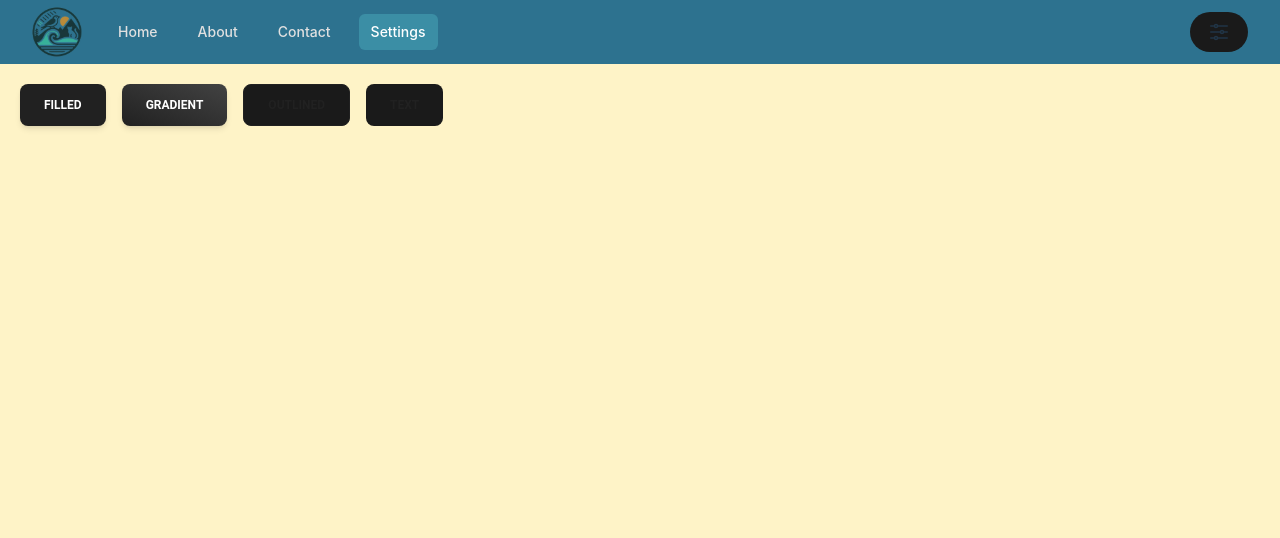
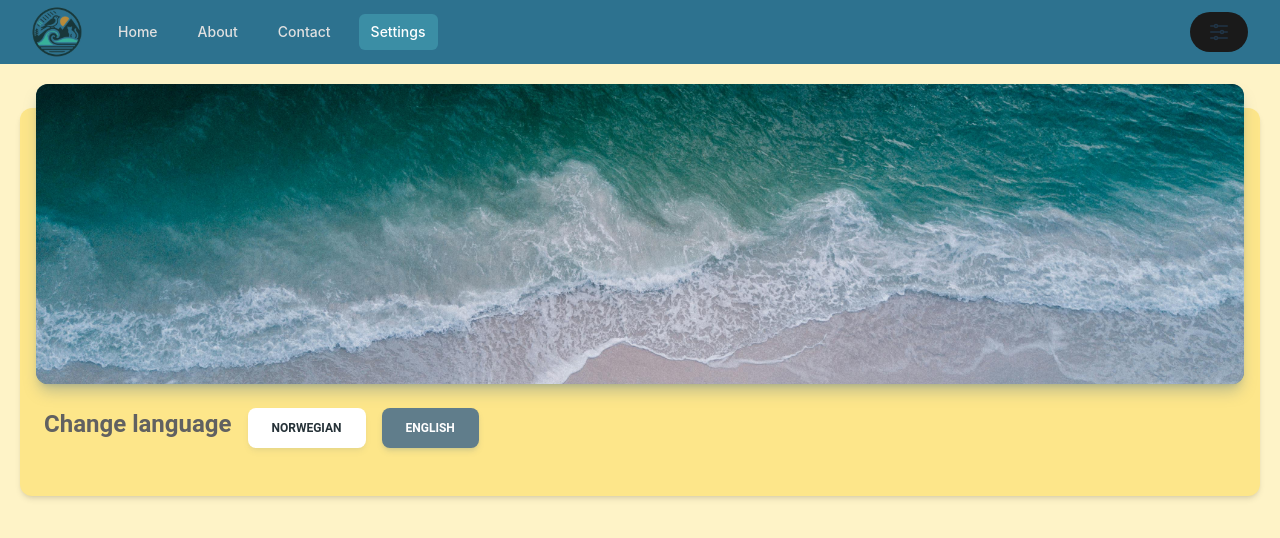
Before and after one commit to henrikgb/kitespots-react-ui-vite, a React (Vite) app: page /settings in a window 1280 px wide. Shown: the top 538 px of the page. Built offline with nearby package versions, Linux system fonts and the light colour scheme.

Commit message:
feat: Update settings page

```diff
--- a/src/components/pages/settingsPage/SettingsPage.tsx
+++ b/src/components/pages/settingsPage/SettingsPage.tsx
@@ -1,19 +1,81 @@
-import { Button } from "@material-tailwind/react";
+import {
+  Button,
+  Card,
+  CardBody,
+  CardHeader,
+  Typography,
+} from "@material-tailwind/react";
+import shoreBreak from "../../../assets/shoreBreak.jpg";
+import { useTranslation } from "react-i18next";
+import { useEffect, useState } from "react";
+
+type ButtonColor = "white" | "blue-gray";
+
 export const SettingsPage = () => {
+  const {
+    t,
+    i18n: { changeLanguage, language },
+  } = useTranslation();
+  const [currentLanguage, setCurrentLanguage] = useState<string>(language);
+  const [norwegianButtonColor, setNorwegianButtonColor] =
+    useState<ButtonColor>("white");
+  const [englishButtonColor, setEnglishButtonColor] =
+    useState<ButtonColor>("blue-gray");
+
+  useEffect(() => {
+    if (currentLanguage === "nb") {
+      setNorwegianButtonColor("blue-gray");
+      setEnglishButtonColor("white");
+    } else {
+      setNorwegianButtonColor("white");
+      setEnglishButtonColor("blue-gray");
+    }
+  }, [currentLanguage]);
+
+  const switchLanguage = (updatedLanguage: "en" | "nb") => {
+    setCurrentLanguage(updatedLanguage);
+    changeLanguage(updatedLanguage);
+    localStorage.setItem("language", updatedLanguage);
+  };
+
   return (
-    <div className="flex w-max gap-4">
-      <Button variant="filled" placeholder="">
-        filled
-      </Button>
-      <Button variant="gradient" placeholder="">
-        gradient
-      </Button>
-      <Button variant="outlined" placeholder="">
-        outlined
-      </Button>
-      <Button variant="text" placeholder="">
-        text
-      </Button>
-    </div>
+    <Card className="mt-6 w-full h-full bg-webPageContainerBody">
+      <CardHeader
+        color="blue-gray"
+        className="flex h-full justify-center items-center"
+        style={{ height: 300 }}
+      >
+        <img
+          src={shoreBreak}
+          alt="kitespots-logo"
+          className="w-full h-full object-cover"
+          style={{ height: "100%", width: "100%" }}
+        />
+      </CardHeader>
+      <CardBody className="flex flex-row flex-wrap gap-4 justify-start">
+        <Typography variant="h4">
+          {t("changeLanguage").charAt(0).toUpperCase() +
+            t("changeLanguage").slice(1)}
+        </Typography>
+        <div className="flex flex-row gap-4">
+          <Button
+            variant="filled"
+            placeholder=""
+            onClick={() => switchLanguage("nb")}
+            color={norwegianButtonColor}
+          >
+            {t("norwegian")}
+          </Button>
+          <Button
+            variant="filled"
+            placeholder=""
+            onClick={() => switchLanguage("en")}
+            color={englishButtonColor}
+          >
+            {t("english")}
+          </Button>
+        </div>
+      </CardBody>
+    </Card>
   );
 };
```
Also changed, not shown: src/assets/shoreBreak.jpg (added).
